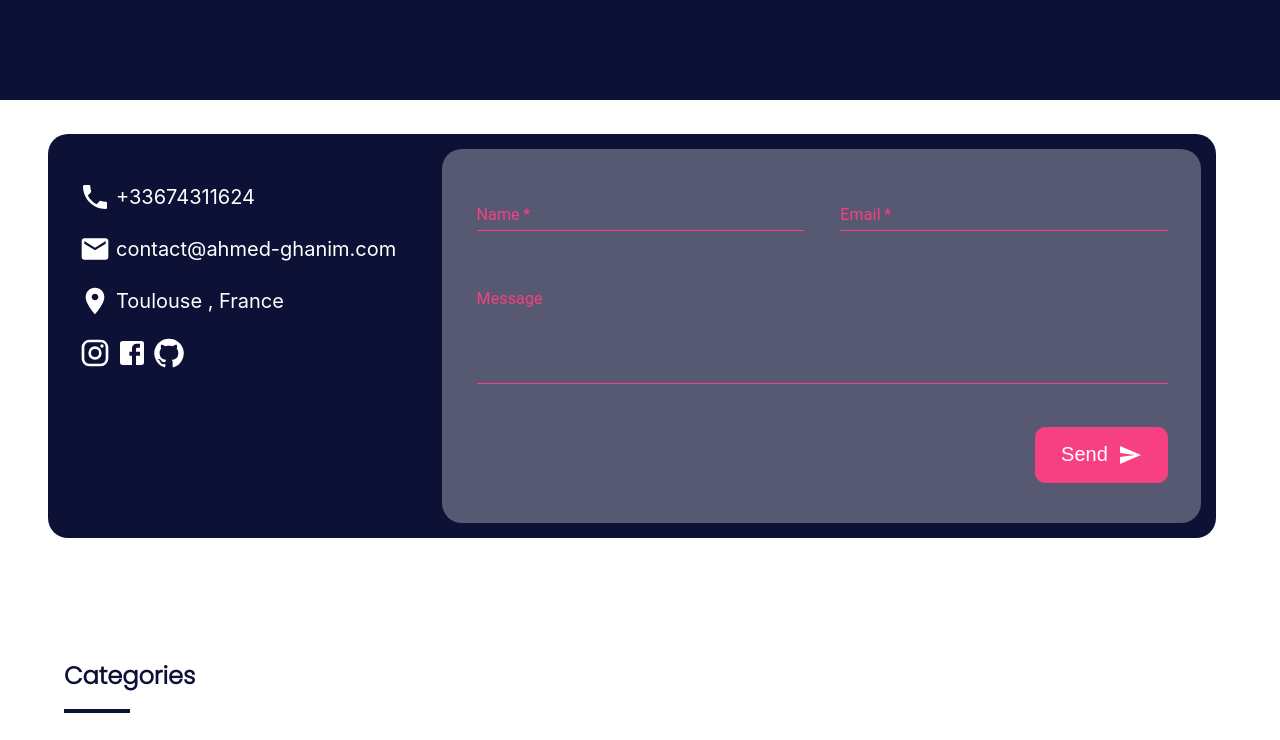
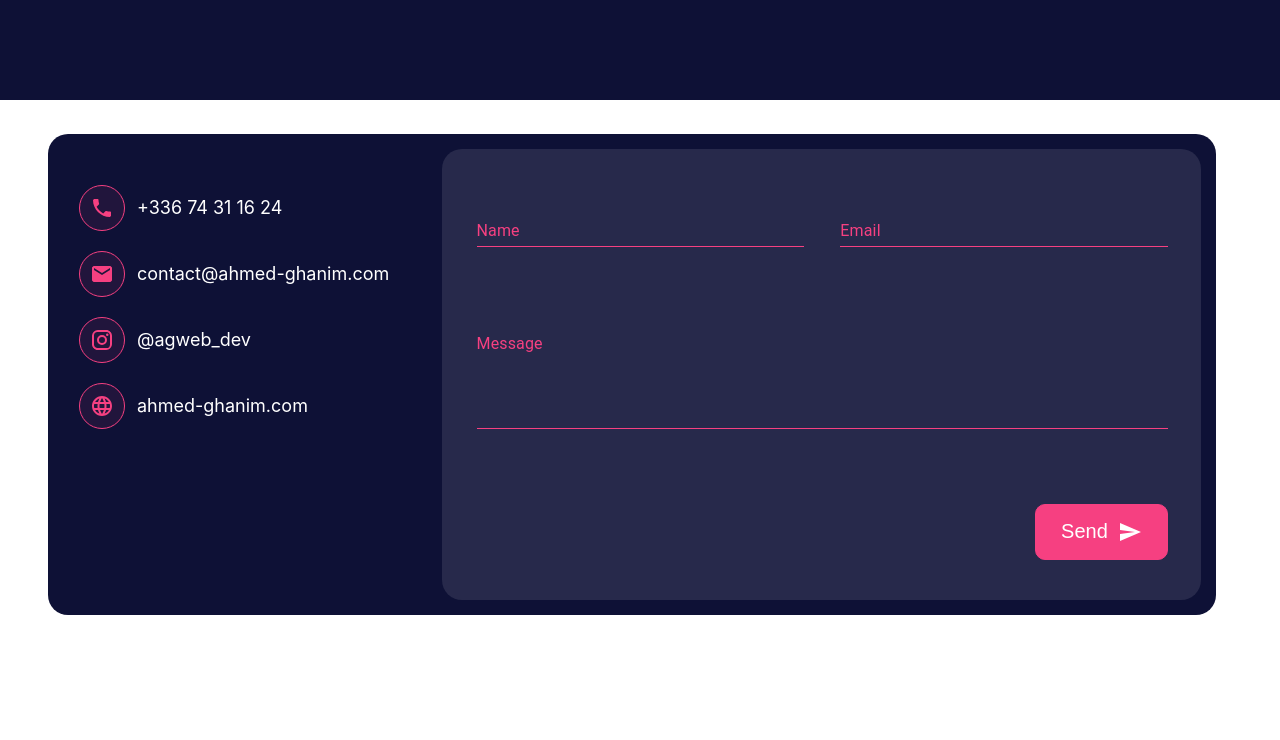
Before and after one commit to ahmedGHANIM327/blog-builder, a React (Create React App) app: page /contact in a window 1280 px wide. Shown: the part 507-1247 px from the top of the page. Built offline with nearby package versions, Linux system fonts and the light colour scheme; a web font is replaced by a local one.

Commit message:
Auth Page

```diff
--- a/src/Contact/Contact.css
+++ b/src/Contact/Contact.css
@@ -13,71 +13,94 @@
     color: #fff;
 }
 
-.bloc_contact .bloc_left ul
+/*Social contact */
+.social-contact ul
 {
     list-style: none;
-    margin-inline-start: 0;
     padding-inline-start: 0;
 }
 
-.bloc_contact .bloc_left ul li
+.social-contact ul li
 {
-    margin: 5px 0 20px;
-    font-size: 20px;
-    display: flex;
+    margin: 20px 0;
+    width: fit-content;
 }
 
-.bloc_contact .bloc_left li a{
+.social-contact ul li a
+{
+    display: flex;
+    align-items: center;
+    justify-content: flex-start;
+    margin: 10px 0;
+    font-size: 18px;
+    color: #fff;
+    cursor: pointer;
+    transition: all 1s;
     text-decoration: none;
-    color: #fff;
-    display: flex;
-    justify-content: center;
-    align-items: center;
-    transition: all 0.5s;
 }
 
-.bloc_contact .bloc_left li svg
+.social-contact ul li a:hover
 {
-    margin-right: 5px;
-    font-size: 32px !important;
-
+    color: #F64081;
 }
 
-/* Hover Effect */
-.bloc_contact .bloc_left a:hover
+.social-contact ul li svg
 {
+    margin-right: 12px;
     color: #F64081;
-    transform: scale(1.05);
+    background-color: rgba(246,64,129,0.08);
+    border: #F64081 1px solid;
+    border-radius: 50%;
+    padding: 10px;
+    transition: all 1s;
 }
 
-.bloc_contact .bloc_left .social-media a:hover
+.social-contact ul li a:hover svg
 {
-    color: #F64081;
-    transform: scale(1.2);
+    color: #fff;
+    background-color: #F64081;
 }
 
-/* Syules for the right bloc */
+/* Styles for the right bloc */
 .bloc_contact .bloc_right
 {
-    background-color: rgba(256, 256, 256, 0.3);
+    background-color: rgba(256, 256, 256, 0.1);
     border-radius: 20px;
     padding: 30px 15px;
 }
 
 /* Form Styles */
-.form-contact .name , .form-contact .email
+.form-contact form
+{
+    display: flex;
+    justify-content: flex-start;
+    align-items: center;
+    flex-wrap: wrap;
+}
+
+.form-contact .name ,.form-contact  .email ,.form-contact .message
+{
+    width: 100%;
+}
+.form-contact .input1
 {
     width: 45%;
-    margin: 18px 2.5%;
+    margin: 18px 2.5% 0;
 }
 
-.form-contact .subject , .form-contact .message
+.form-contact .input1 p ,.form-contact .input2 p
+{
+    color: red;
+    height: 15px;
+}
+
+.form-contact .input2
 {
     width: 95%;
     margin: 18px 2.5%;
 }
 
-.form-contact .input label
+.form-contact .input1 label,.form-contact .input2 label
 {
     color: #F64081;
 }
@@ -111,9 +134,10 @@
 /* action send button*/
 .action-send
 {
-    margin-top: 15px;
+    width: 100%;
     padding: 10px 2.5%;
-    float: right;
+    display: flex;
+    justify-content: end;
 }
 
 .action-send button
@@ -139,6 +163,22 @@
     padding: 0 5% 50px !important;
 }
 
+.form-contact .message-success
+{
+    color: #4bb543;
+    display: flex;
+    justify-content: center;
+    align-items: center;
+    font-size: 18px;
+    font-weight: bold;
+}
+
+.form-contact .message-success svg
+{
+    margin-right: 10px;
+
+}
+
 /* Responsive Style */
 @media screen and (max-width: 1000px) {
     .bloc_contact .bloc_left ul li
@@ -151,10 +191,15 @@
         font-size: 26px !important;
     }
 
-    .form-contact .name , .form-contact .email , .form-contact .message
+    .bloc_contact>.bloc_left
+    {
+        margin-bottom: 16px !important;
+    }
+
+    .form-contact .input1 , .form-contact .input2
     {
         width: 95%;
-        margin: 12px 2%;
+        margin: 0 2%;
     }
 
 
--- a/src/Contact/Contact.js
+++ b/src/Contact/Contact.js
@@ -6,13 +6,15 @@ import './Contact.css'
 import { Grid } from '@mui/material';
 import TextField from "@mui/material/TextField";
 import SendIcon from '@mui/icons-material/Send';
-import { useState } from 'react';
+import { useState ,useForm } from 'react';
 import EmailIcon from '@mui/icons-material/Email';
 import LocalPhoneIcon from '@mui/icons-material/LocalPhone';
 import InstagramIcon from '@mui/icons-material/Instagram';
-import FacebookIcon from '@mui/icons-material/Facebook';
+import LanguageIcon from '@mui/icons-material/Language';
 import LocationOnIcon from '@mui/icons-material/LocationOn';
 import GitHubIcon from '@mui/icons-material/GitHub';
+import { useEffect } from 'react';
+import CheckCircleOutlineIcon from '@mui/icons-material/CheckCircleOutline';
 
 export default function Contact() {
 
@@ -38,12 +40,58 @@ export default function Contact() {
      setMessage(event.target.value);
   }
 
-  //handle Send Message
-  const handleSendMessage = () => {
-    console.log("Name :"+name+"/n");
-    console.log("Email :"+email+"/n");
-    console.log("Message :"+message+"/n");
+  //form values
+  const formValues = {
+    name : name,
+    email : email,
+    message : message
   }
+
+  // Handle errors
+  const [formErrors , setFormErrors] = useState({});
+
+  //handle Submit
+  const [isSubmit , setIsSubmit] = useState(false);
+
+  const handleSubmit = (e) => {
+    e.preventDefault();
+    setFormErrors(validate(formValues));
+    setIsSubmit(true)
+  }
+
+  useEffect(() => {
+    console.log(formErrors)
+    if(Object.keys(formErrors).length === 0 && isSubmit)
+    {
+      console.log(formValues)
+    }
+  },[formErrors])
+
+  // Handle Validation of inputs
+  const validate = (values) => {
+    const errors = {}
+    const emailRegex = /^\w+([\.-]?\w+)*@\w+([\.-]?\w+)*(\.\w{2,})+$/;
+
+    if(!values.name)
+    {
+      errors.name = "Name is required !"
+    }
+    if(!values.email)
+    {
+      errors.email = "Email is required !"
+    }
+    else if (!emailRegex.test(values.email))
+    {
+      errors.email = "Not a valid Email format!"
+    }
+
+    if(!values.message)
+    {
+      errors.message = "Message is required !"
+    }
+    return errors;
+  }
+
 
   return (
     <div id="contact">
@@ -68,39 +116,51 @@ export default function Contact() {
 
         <div className="section">
               <Grid container className='bloc_contact' spacing={2}>
-                <Grid className='bloc_left' item md={4}>
+                <Grid className='bloc_left social-contact' item md={4}>
                   <ul>
-                    <li><a href="#"><LocalPhoneIcon />+33674311624</a></li>
-                    <li><a href="#"><EmailIcon />contact@ahmed-ghanim.com</a></li>
-                    <li><a href="#"><LocationOnIcon />Toulouse , France</a></li>
-                    <li className='social-media'>
-                      <a href="#"><InstagramIcon /></a>
-                      <a href="#"><FacebookIcon /></a>
-                      <a href="#"><GitHubIcon /></a>
+                      <li>
+                          <a href='tel:+336 74 31 16 24'><LocalPhoneIcon /> +336 74 31 16 24</a>
+                      </li>
+                      <li>
+                          <a href='mailto:contact@ahmed-ghanim.com'><EmailIcon /> contact@ahmed-ghanim.com</a>
+                      </li>
+                      <li>
+                          <a href='https://www.instagram.com/agweb_dev/'><InstagramIcon /> @agweb_dev</a>
+                      </li>
+                      <li>
+                          <a href='https://ahmed-ghanim.com'><LanguageIcon /> ahmed-ghanim.com</a>
                       </li>
                   </ul>
                 </Grid>
                 <Grid className='bloc_right form-contact' item md={8}>
+                    <div>
+                    {(Object.keys(formErrors).length === 0 && isSubmit ) ? (<p className='message-success'><CheckCircleOutlineIcon />Message Sent</p>) : (<p></p>)}
+                    </div>
+                    <form onSubmit={handleSubmit}>
+                        <div className='input1'>
                           <TextField
                               id="standard-name"
                               label="Name"
-                                    required
+                              value={name}
                               variant="standard"
+                              className='name'
                               onChange={handleChangeName}
-                                    className='input name'
-                                    value={name}
                           />
+                          <p>{formErrors.name}</p>
+                        </div>
+                        <div className='input1'>
                           <TextField
                               id="standard-email"
                               label="Email"
-                                    required
                               onChange={handleChangeEmail}
                               type="email"
                               variant="standard"
-                                    className='input email'
+                              className='email'
                               value={email}
                           />
-
+                          <p>{formErrors.email}</p>
+                        </div>
+                        <div className='input2'>
                           <TextField
                             id="standard-multiline-message"
                             label="Message"
@@ -108,13 +168,15 @@ export default function Contact() {
                             onChange={handleChangeMessage}
                             rows={4}
                             variant="standard"
-                                className='input message'
+                            className='message'
                             value={message}
                           />
-
+                          <p>{formErrors.message}</p>
+                        </div>
                         <div className="action-send">
-                                    <button onClick={handleSendMessage}>Send <SendIcon /></button>
+                            <button type='submit' value="Submit">Send <SendIcon /></button>
                         </div>
+                    </form>
                 </Grid>
               </Grid>
         </div>
--- a/src/General/Footer/Footer.js
+++ b/src/General/Footer/Footer.js
@@ -3,16 +3,31 @@ import './Footer.css'
 import logo from '../../Assets/logo.png'
 import { Grid } from '@mui/material';
 import ArrowRightIcon from '@mui/icons-material/ArrowRight';
+import { useState } from 'react';
 
 export default function Footer() {
+
+    // name subscruption
+    const [name , setName] = useState("");
+
+    const handleNameChange = (event) => {
+        setName(event.target.value)
+    }
+
+    //Email subscruption
+    const [email , setEmail] = useState("");
+    const handleEmailChange = (event) => {
+        setEmail(event.target.value)
+    }
+
   return (
     <div className="footer">
         <div className="subscription">
         <h2>Finding this site helpful?</h2>
         <h5>There’s more coming for our subscribers!</h5>
-        <form action="" className='subscription_form'>
-            <input type="text" placeholder='Name'/>
-            <input type="email" name="email" id="email" placeholder='Email'/>
+        <form action="submit" className='subscription_form'>
+            <input type="text" placeholder='Name' onChange={handleNameChange}/>
+            <input type="email" name="email" id="email" placeholder='Email' onChange={handleEmailChange}/>
             <input type="submit" value="Subscribe" />
         </form>
         </div>
--- a/src/General/Posts/PostBloc.js
+++ b/src/General/Posts/PostBloc.js
@@ -12,7 +12,7 @@ export default function PostBloc() {
 
   return (
     <div className="postbloc">
-        <div className="top">
+        <div className=" top">
             <h4>
             Fullscreen Overlay Navigation Menu Bar using only HTML & CSS
             </h4>
--- a/src/General/Posts/Posts.css
+++ b/src/General/Posts/Posts.css
@@ -72,7 +72,7 @@
 /* Swiper */
 .swiper-slide .postbloc
 {
-    width: 500px;
+    width: 400px;
 }
 
 /* Responsive Style */
--- a/src/Post/Post.css
+++ b/src/Post/Post.css
@@ -24,9 +24,6 @@
     color: rgba(255,255,255,0.5);
 }
 
-/* Side Nav Bar */
-
-
 /* Post Section */
 .section_post h1 {
     margin-block-end: 0;
@@ -34,7 +31,30 @@
 
 .section_post p {
     margin-block-start: 5px;
+    text-align: justify;
 }
+
+/*Sidebar */
+#sidebar .swiper .swiper-slide .postbloc
+{
+    width: 320px !important;
+}
+
+#sidebar .postbloc .top h4
+{
+    font-size: 25px;
+}
+
+#sidebar .postbloc .bottom p
+{
+    font-size: 14px;
+}
+
+#sidebar .postbloc .bottom .actions li
+{
+    font-size: 12px;
+}
+
 
 
 /* Responsive Style */
--- a/src/Post/SideNavBar.js
+++ b/src/Post/SideNavBar.js
@@ -1,7 +1,12 @@
 import React from 'react'
-
+import LatestPosts from '../General/Posts/LatestPosts'
+import Categories from '../General/Categories/Categories'
+import './Post.css'
 export default function SideNavBar() {
   return (
-    <h1>Sidenavbar</h1>
+    <div id="sidebar">
+      <LatestPosts />
+      <Categories />
+    </div>
   )
 }
```
Also changed, not shown: src/Authentification/Authentification.css (+55 -1 lines), src/Authentification/Authentification.js (+16 -2 lines). Lines whose indentation alone changed are shown as unchanged.
